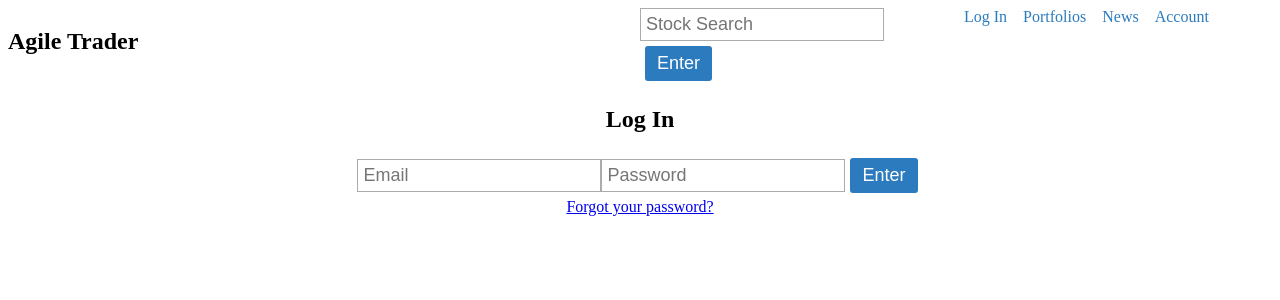
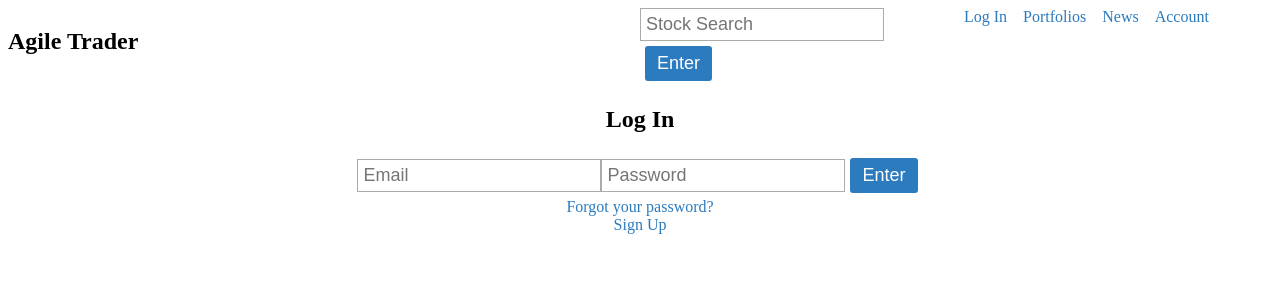
Before and after one commit to cs361-team15/agile-project, a React (Create React App) app in the folder client/: page /login in a window 1280 px wide. Shown: the top 300 px of the page. Built offline with nearby package versions, Linux system fonts and the light colour scheme.

Commit message:
Updated links in login page

```diff
--- a/client/src/pages/Login.js
+++ b/client/src/pages/Login.js
@@ -34,7 +34,8 @@ export default function LogIn() {
         />
         <Button type="submit">Enter</Button>
       </form>
-      <NavLink to="/login">Forgot your password?</NavLink>
+      <NavLink to="/login" css={css`text-decoration: none; color: #2b7bbe;`}>Forgot your password?</NavLink>
+      <NavLink to="/signup" css={css`text-decoration: none; color: #2b7bbe;`}>Sign Up</NavLink>
     </div>
   )
 }
```
